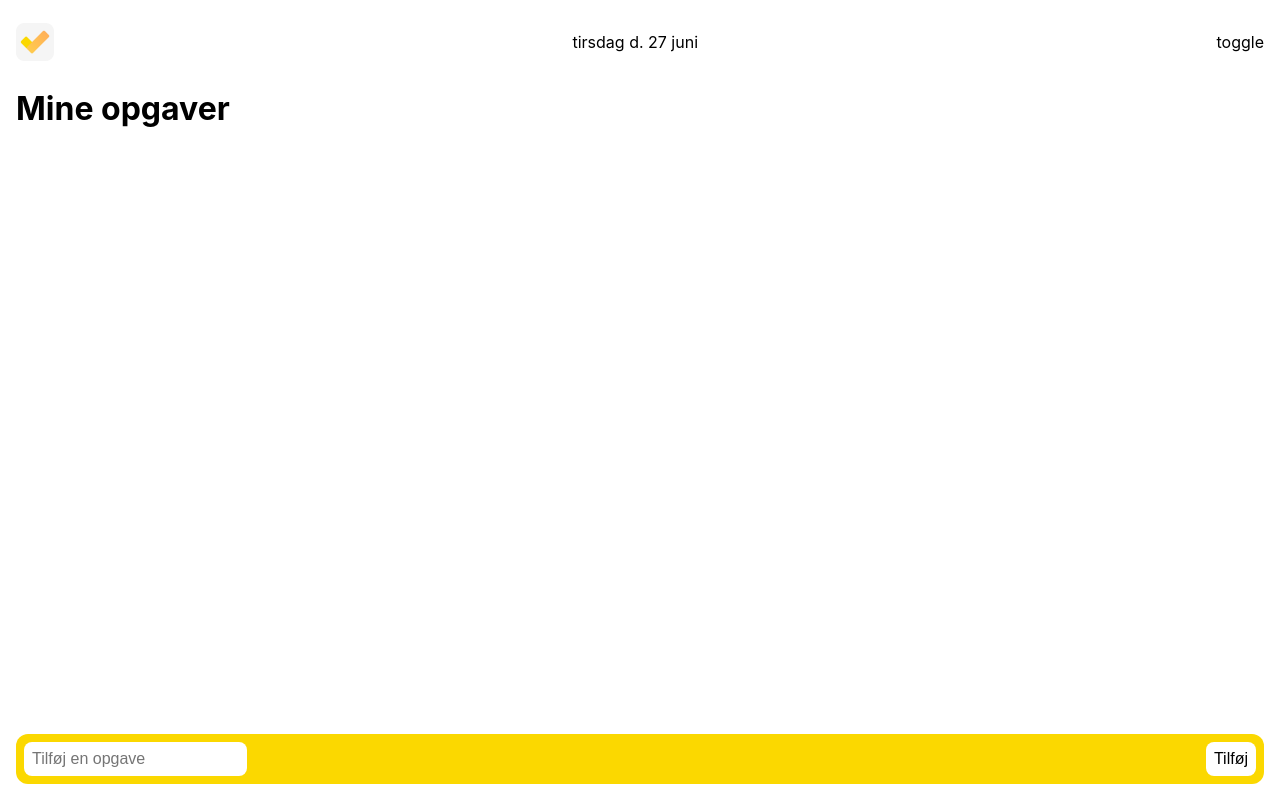
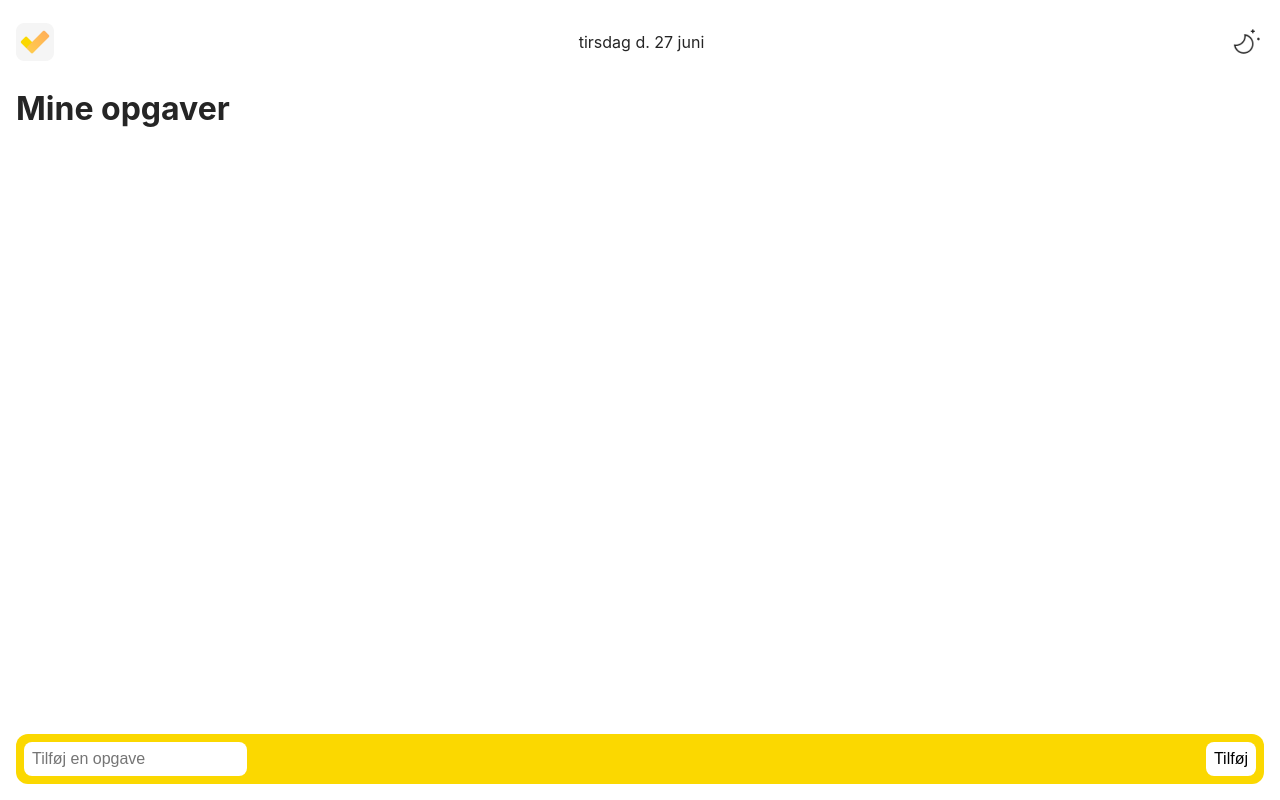
Before and after one commit to Steffen-Svenningsen/todo-app, a React (Create React App) app: page / in a window 1280 px wide. Built offline with nearby package versions, Linux system fonts and the light colour scheme.

Commit message:
Create dark & light mode feature

```diff
--- a/src/App.js
+++ b/src/App.js
@@ -6,6 +6,7 @@ import TodoItem from './components/TodoItem';
 import AddTodoForm from './components/AddTodoForm';
 import EditTodoForm from './components/EditTodoForm';
 import LogoImg from './images/logo.png';
+import DarkMode from "./components/DarkMode";
 
 function App() {
   moment.locale();
@@ -80,9 +81,7 @@ function App() {
       <header>
         <img src={LogoImg} width={38} height={38} alt="Simple Todo Logo" />
         <p className='date'>{date}</p>
-        <div>
-          toggle
-        </div>
+        <DarkMode />
       </header>
       <main>
         <h1>Mine opgaver</h1>
--- a/src/App.sass
+++ b/src/App.sass
@@ -3,9 +3,29 @@ $black: #252525
 $white: #fff
 $grey: #d9d9d9
 
+.light
+  background: $white
+  color: $black
+
+  #theme-toggle-btn
+    background-image: url("./images/moon.png") !important
+
+.dark
+  background: $black
+  color: $white
+
+  #theme-toggle-btn
+    background-image: url("./images/sun.png") !important
+
 .App
   padding: 1rem
   box-sizing: border-box
+
+  #theme-toggle-btn
+    height: 35px
+    width: 35px
+    background: transparent
+    border: none
 
   header
     display: flex
--- /dev/null
+++ b/src/components/DarkMode.js
@@ -0,0 +1,38 @@
+import React from 'react'
+import '../App.sass';
+
+export default function DarkMode() {
+    let clickedClass = "clicked"
+    const body = document.body
+    const lightTheme = "light"
+    const darkTheme = "dark"
+    let theme
+
+    if (localStorage) {
+        theme = localStorage.getItem("theme")
+    }
+    if (theme === lightTheme || theme === darkTheme) {
+        body.classList.add(theme)
+    } else {
+        body.classList.add(lightTheme)
+    }
+
+    const switchTheme = e => {
+        if (theme === darkTheme) {
+            body.classList.replace(darkTheme, lightTheme)
+            e.target.classList.remove(clickedClass)
+            localStorage.setItem("theme", "light")
+            theme = lightTheme
+        } else {
+            body.classList.replace(lightTheme, darkTheme)
+            e.target.classList.add(clickedClass)
+            localStorage.setItem("theme", "dark")
+            theme = darkTheme
+        }
+    }
+
+  return (
+    <button id='theme-toggle-btn' onClick={e => switchTheme(e)} className={theme === "dark" ? clickedClass : ""}>
+    </button>
+  )
+}
```
Also changed, not shown: src/components/icons/MoonIcon.js (deleted, +0 -15 lines), src/components/icons/SunIcon.js (deleted, +0 -15 lines), src/images/moon.png (added), src/images/sun.png (added).
